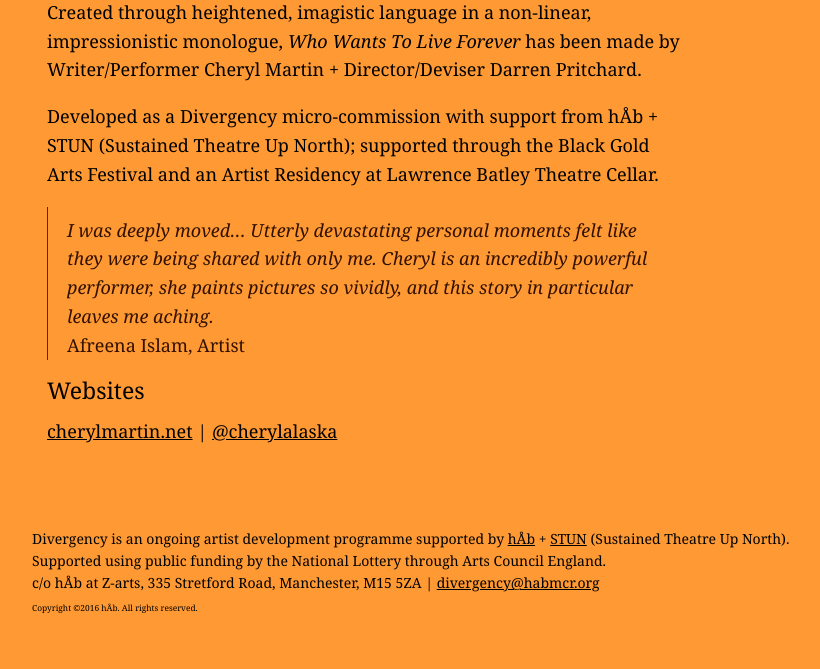
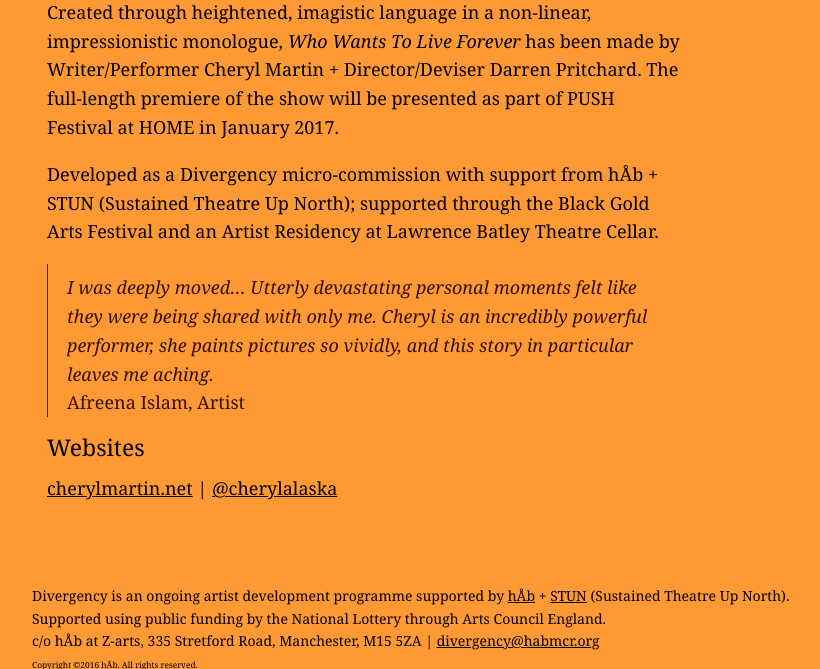
Before and after one commit to divergencymcr/divergencymcr.github.io, a Jekyll site: the page built from current/artist/martin/index.md, in a window 1280 px wide and 900 px high, scrolled down 1435 px, cut to the strip 231-900 px from the top of the window. Shown: the whole strip, without its empty margins (108-928 px from the left). Built offline with Jekyll 4.4.1, drawn with Linux system fonts in a browser that asks for light colours.

Commit message:
Cheryl text update

```diff
--- a/current/artist/martin/index.md
+++ b/current/artist/martin/index.md
@@ -29,7 +29,7 @@ A jazz fantasy about loss, love and hope set among the stars. Combining science
 
 
 
-Created through heightened, imagistic language in a non-linear, impressionistic monologue, *Who Wants To Live Forever* has been made by Writer/Performer Cheryl Martin + Director/Deviser Darren Pritchard.
+Created through heightened, imagistic language in a non-linear, impressionistic monologue, *Who Wants To Live Forever* has been made by Writer/Performer Cheryl Martin + Director/Deviser Darren Pritchard. The full-length premiere of the show will be presented as part of PUSH Festival at HOME in January 2017.
 
 Developed as a Divergency micro-commission with support from hÅb + STUN (Sustained Theatre Up North); supported through the Black Gold Arts Festival and an Artist Residency at Lawrence Batley Theatre Cellar.
 
```
